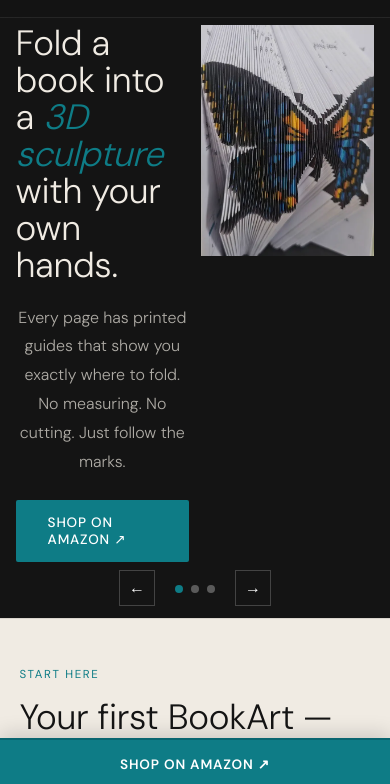
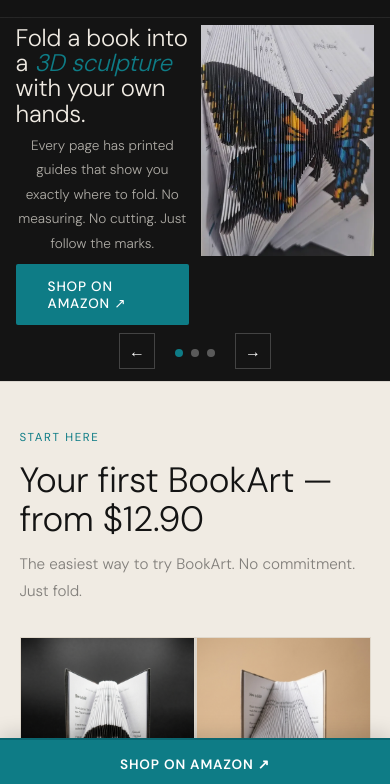
Before and after one commit to bookartco/bookart-site, a plain HTML site: page bookart-site/index.html in a window 390 px wide. Shown: the part 55-839 px from the top of the page. Drawn offline with Linux system fonts and the light colour scheme.

Commit message:
Update styles.css

```diff
--- a/bookart-site/styles.css
+++ b/bookart-site/styles.css
@@ -108,12 +108,12 @@ nav{
   .hero-slide-img{aspect-ratio:1/1}
 }
 @media(max-width:580px){
-  .hero-slide{grid-template-columns:1fr 1fr;grid-template-rows:auto auto auto;padding:5rem 4% 2rem;gap:.75rem;align-items:start}
-  .hero-slide .hero-text{grid-column:1;grid-row:1;display:flex;flex-direction:column}
+  .hero-slide{display:grid;grid-template-columns:1fr 1fr;grid-template-rows:auto auto auto;padding:5rem 4% 2rem;gap:.75rem;align-items:start}
+  .hero-slide .hero-text{grid-column:1;grid-row:1;display:grid;grid-template-rows:auto auto auto}
+  .hero-slide .hero-title{grid-row:1;font-size:1.5rem;margin-bottom:0}
+  .hero-slide .hero-sub{grid-column:1/-1;order:3;font-size:.85rem;margin-bottom:.5rem;color:rgba(240,235,227,0.7);text-align:center;margin-top:.5rem}
+  .hero-slide .hero-actions{grid-column:1/-1;order:4;display:flex;justify-content:center}
   .hero-slide-img{grid-column:2;grid-row:1;aspect-ratio:3/4}
-  .hero-sub{grid-column:1/-1;grid-row:2;font-size:.85rem;margin-bottom:.5rem;color:rgba(240,235,227,0.7);text-align:center;margin-top:-.25rem}
-  .hero-actions{grid-column:1/-1;grid-row:3;display:flex;justify-content:center}
-  .hero-title{font-size:1.5rem;margin-bottom:0}
   .hero-tag{display:none}
 }
 /* ── HERO ── */
```
